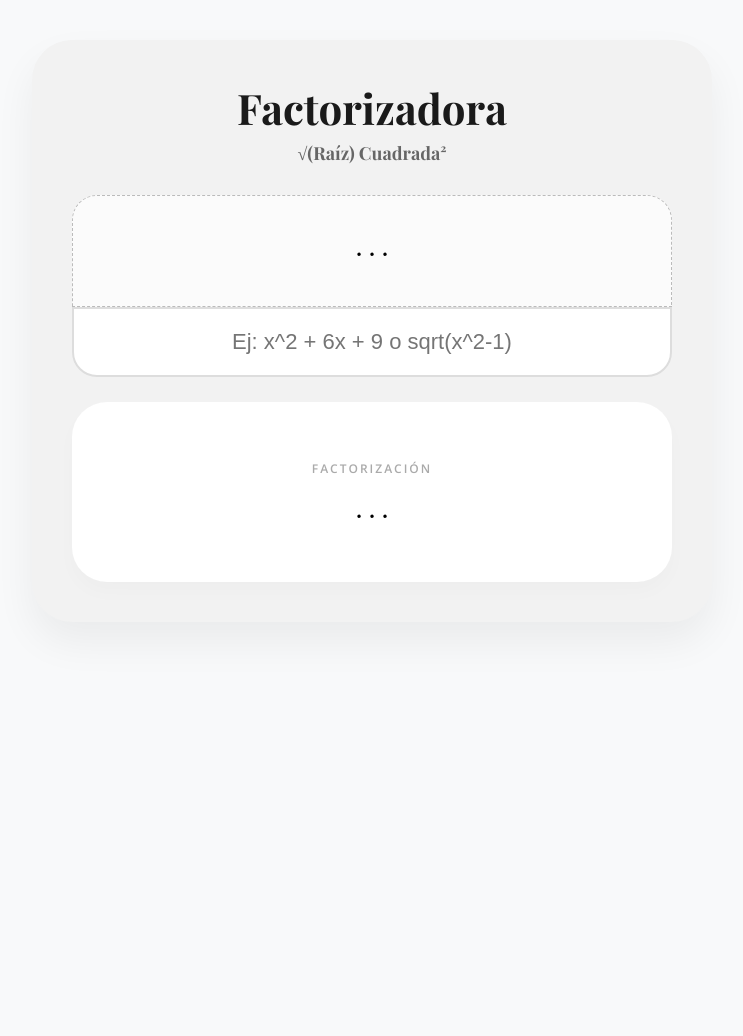
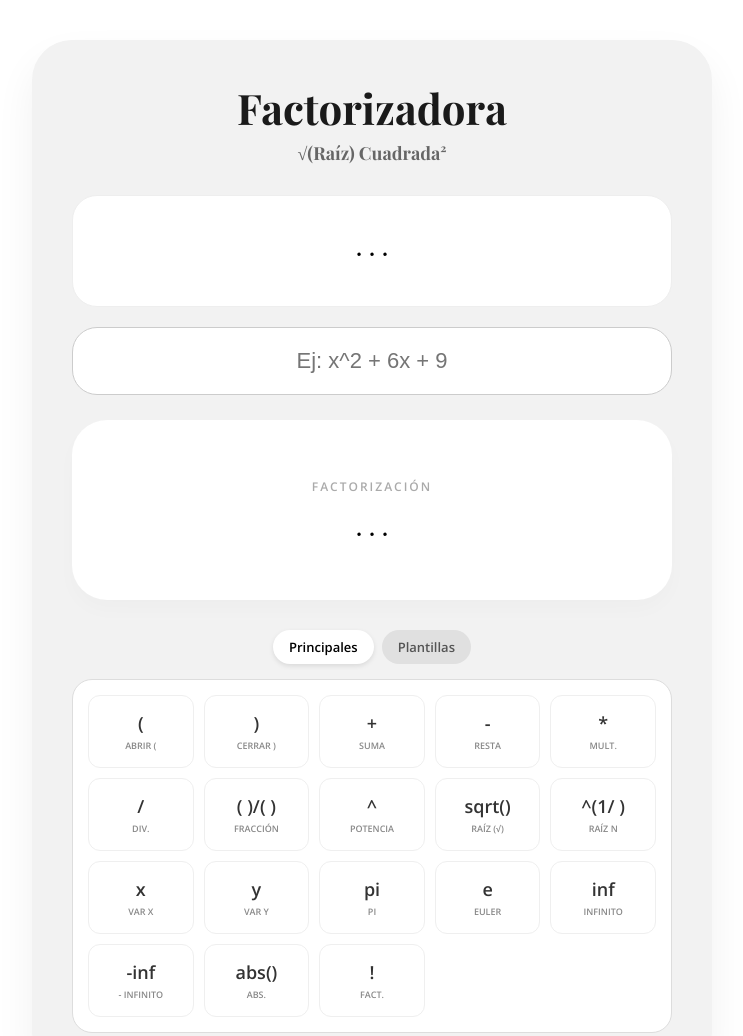
Before and after one commit to srodriguezrojas939/factorizadora-web, a plain HTML site: page index.html in a window 1280 px wide. Shown: the top 1036 px of the page, without its empty margins (268-1011 px from the left). Before the commit the page ends 800 px from the top, so only its background shows below. Drawn offline with nearby package versions, Linux system fonts and the light colour scheme.

Commit message:
Update index.html

```diff
--- a/index.html
+++ b/index.html
@@ -1,3 +1,4 @@
+
 <!DOCTYPE html>
 <html lang="es">
 <head>
@@ -17,7 +18,7 @@
 
     <style>
         :root {
-            --bg-color: #F8F9FA;
+            --bg-color: #ffffff; /* Fondo de la web blanco solicitado */
             --container-bg: #F2F2F2;
             --white: #ffffff;
             --text-main: #1a1a1a;
@@ -60,31 +61,33 @@
 
         /* Visor de Entrada */
         .preview-box {
-            background: rgba(255,255,255,0.7);
-            border: 1px dashed #bbb;
-            border-radius: 25px 25px 0 0;
+            background: white;
+            border: 1px solid #eee;
+            border-radius: 25px;
             min-height: 80px;
             display: flex;
             align-items: center;
             justify-content: center;
             padding: 15px;
             font-size: 24px;
+            margin-bottom: 20px; /* Distancia con el input inferior */
         }
 
         /* Input Principal */
         #algebra-input {
             width: 100%;
             padding: 20px;
-            border: 2px solid #ddd;
-            border-radius: 0 0 25px 25px;
+            border: 1px solid #ccc;
+            border-radius: 25px; /* Redondeado completo para que parezca independiente */
             font-size: 22px;
             outline: none;
             text-align: center;
             box-sizing: border-box;
             transition: 0.3s;
             margin-bottom: 25px;
+            background: white;
         }
-        #algebra-input:focus { border-color: #000; background: #fff; }
+        #algebra-input:focus { border-color: #000; box-shadow: 0 5px 15px rgba(0,0,0,0.05); }
 
         /* Tarjeta de Resultado */
         .result-card {
@@ -97,6 +100,7 @@
             flex-direction: column;
             justify-content: center;
             box-shadow: 0 10px 20px rgba(0,0,0,0.02);
+            margin-bottom: 30px;
         }
 
         .label {
@@ -109,8 +113,27 @@
         }
 
         #output { font-size: 24px; color: #000; }
+        .error-text { color: #ff4757; font-size: 14px; font-weight: 600; }
 
-        .error-text { color: #ff4757; font-size: 14px; font-weight: 600; }
+        /* Estilos de Píldoras y Teclado */
+        .pills-nav { display: flex; justify-content: center; gap: 8px; margin-bottom: 15px; flex-wrap: wrap; }
+        .pill {
+            background: #e0e0e0; border: none; padding: 8px 16px; border-radius: 20px;
+            font-size: 13px; cursor: pointer; transition: 0.3s; font-weight: 600;
+            color: #555; font-family: 'Open Sans', sans-serif;
+        }
+        .pill.active { background: white; color: black; box-shadow: 0 2px 5px rgba(0,0,0,0.1); }
+
+        .symbols-container { background: white; border-radius: 20px; padding: 15px; border: 1px solid #ddd; }
+        .symbols-grid { display: grid; grid-template-columns: repeat(auto-fill, minmax(100px, 1fr)); gap: 10px; }
+        .sym-btn {
+            background: white; border: 1px solid #efefef; padding: 15px 5px; border-radius: 12px;
+            text-align: center; cursor: pointer; transition: 0.2s; font-size: 14px; color: #333;
+            display: flex; flex-direction: column; align-items: center; justify-content: center;
+        }
+        .sym-btn:hover { background: #f8f8f8; border-color: #ccc; }
+        .sym-btn span { font-size: 18px; font-weight: 600; margin-bottom: 4px; }
+        .sym-btn small { font-size: 9px; text-transform: uppercase; color: #888; font-weight: 700; }
     </style>
 </head>
 <body>
@@ -125,11 +148,20 @@
         \( \dots \)
     </div>
 
-    <input type="text" id="algebra-input" placeholder="Ej: x^2 + 6x + 9 o sqrt(x^2-1)" autocomplete="off">
+    <input type="text" id="algebra-input" placeholder="Ej: x^2 + 6x + 9" autocomplete="off">
 
     <div class="result-card">
         <div class="label">Factorización</div>
         <div id="output">\( \dots \)</div>
+    </div>
+
+    <div class="pills-nav">
+        <button class="pill active" onclick="showCategory('principales', this)">Principales</button>
+        <button class="pill" onclick="showCategory('plantillas', this)">Plantillas</button>
+    </div>
+
+    <div id="symbolsPanel" class="symbols-container">
+        <div id="grid-content" class="symbols-grid"></div>
     </div>
 </div>
 
@@ -137,6 +169,78 @@
     const input = document.getElementById('algebra-input');
     const preview = document.getElementById('preview');
     const output = document.getElementById('output');
+
+    // Configuración de Categorías
+    const categorias = {
+       principales: [
+        { s: '(', t: 'ABRIR (' },
+        { s: ')', t: 'CERRAR )' },
+        { s: '+', t: 'SUMA' },
+        { s: '-', t: 'RESTA' },
+        { s: '*', t: 'MULT.' },
+        { s: '/', t: 'DIV.' },
+        { s: '( )/( )', t: 'FRACCIÓN' },
+        { s: '^', t: 'POTENCIA' },
+        { s: 'sqrt()', t: 'RAÍZ (√)' },
+        { s: '^(1/ )', t: 'RAÍZ N' },
+        { s: 'x', t: 'VAR X' },
+        { s: 'y', t: 'VAR Y' },
+        { s: 'pi', t: 'PI' },
+        { s: 'e', t: 'EULER' },
+        { s: 'inf', t: 'INFINITO' },
+        { s: '-inf', t: '- INFINITO' },
+        { s: 'abs()', t: 'ABS.' },
+        { s: '!', t: 'FACT.' }
+    ],
+       plantillas: [
+    // BÁSICAS Y TRINOMIOS
+    { s: 'a*x+a*y', t: 'Factor Común' },
+    { s: 'x^2+b*x+c', t: 'Trinomio Simple' },
+    { s: 'a*x^2+b*x+c', t: 'Trinomio Gral.' },
+    { s: 'x^2+2*a*x+a^2', t: 'Trinomio C.P.' },
+
+    // DIFERENCIAS Y SUMAS
+    { s: 'x^2-a^2', t: 'Dif. Cuadrados' },
+    { s: 'x^3-a^3', t: 'Dif. Cubos' },
+    { s: 'x^3+a^3', t: 'Suma Cubos' },
+    { s: 'x^n-a^n', t: 'Dif. Potencias' },
+
+    // CUBOS Y AGRUPACIÓN
+    { s: 'x^3+3*a*x^2+3*a^2*x+a^3', t: 'Cubo Perfecto' },
+    { s: 'a*x+b*x+a*y+b*y', t: 'Agrupación' },
+
+    // FORMAS AVANZADAS
+    { s: 'x^4+a*x^2+b', t: 'Bicuadrada' },
+    { s: '(x+a)*(x+b)*(x+c)', t: 'Prod. Notables' },
+    { s: 'x^2+y^2+z^2+2*x*y+2*x*z+2*y*z', t: 'Trinomio^2' }
+]
+    };
+
+    function showCategory(cat, btn) {
+        // Actualizar UI de píldoras
+        document.querySelectorAll('.pill').forEach(p => p.classList.remove('active'));
+        btn.classList.add('active');
+
+        // Renderizar botones
+        const grid = document.getElementById('grid-content');
+        grid.innerHTML = '';
+        categorias[cat].forEach(item => {
+            const div = document.createElement('div');
+            div.className = 'sym-btn';
+            div.innerHTML = `<span>${item.s}</span><small>${item.t}</small>`;
+            div.onclick = () => insertarSimbolo(item.s);
+            grid.appendChild(div);
+        });
+    }
+
+    function insertarSimbolo(s) {
+        const pos = input.selectionStart;
+        const texto = input.value;
+        input.value = texto.slice(0, pos) + s + texto.slice(pos);
+        input.focus();
+        // Disparar el evento input manualmente para actualizar la factorización
+        input.dispatchEvent(new Event('input'));
+    }
 
     input.addEventListener('input', () => {
         const val = input.value.trim();
@@ -148,28 +252,30 @@
         }
 
         try {
-            // 1. Mostrar Preview (convertimos sqrt para que MathJax lo entienda mejor)
+            // 1. Mostrar Preview
             let previewText = val.replace(/sqrt/g, '\\sqrt');
             preview.innerHTML = `\\[ ${previewText} \\]`;
 
             // 2. Factorizar con Nerdamer
-            // nerdamer.simplify ayuda a resolver potencias como (4+3) antes de factorizar
             let expression = nerdamer(val).simplify();
             let factored = nerdamer.factor(expression);
 
-            // 3. Mostrar Resultado en formato LaTeX
+            // 3. Mostrar Resultado
             output.innerHTML = `\\[ ${factored.toTeX()} \\]`;
 
         } catch (e) {
-            // Error silencioso mientras el usuario termina de escribir
             output.innerHTML = "<span class='error-text'>Esperando expresión válida...</span>";
         }
 
-        // Actualizar el renderizado de MathJax
         if (window.MathJax) {
             MathJax.typesetPromise();
         }
     });
+
+    // Inicializar primera categoría
+    window.onload = () => {
+        showCategory('principales', document.querySelector('.pill'));
+    };
 </script>
 
 </body>
```
